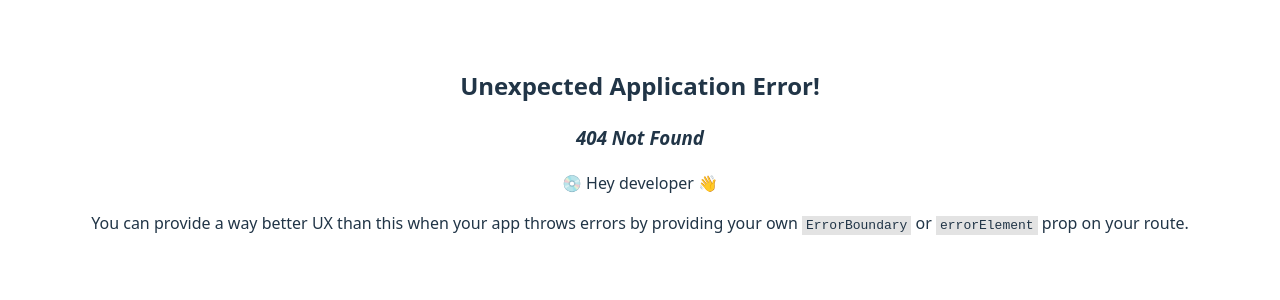
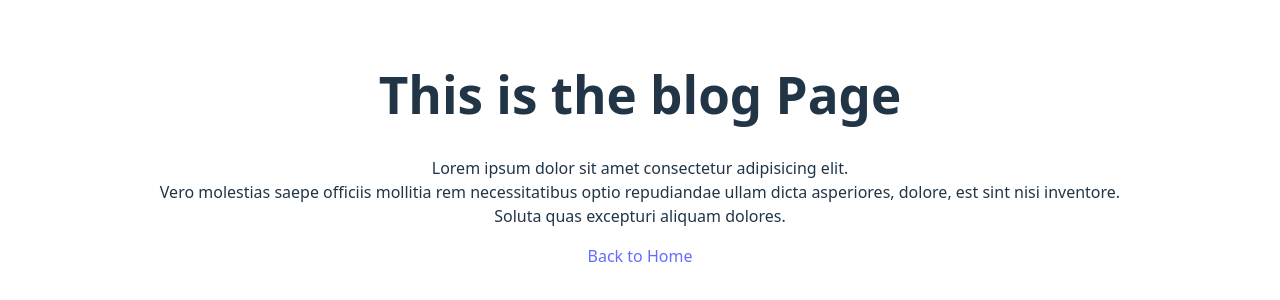
Before and after one commit to Varun-Prasath/React, a React (Vite) app in the folder React-App/: page /blog in a window 1280 px wide. Before the commit this address had no page. Shown: the part 250-550 px from the top of the page. Built offline with nearby package versions, Linux system fonts and the light colour scheme.

Commit message:
simple home and blog page using react router

```diff
--- a/React-App/src/App.jsx
+++ b/React-App/src/App.jsx
@@ -6,13 +6,13 @@ import Counter from './Counter'
 import CarsList from './CarsList'
 import './App.css'
 import Form from './Form'
+import Home from './home'
 
 function App() {
-  const [count, setCount] = useState(0)
 
   return (
     <>
-
+      <Home />
     </>
   );
 }
--- /dev/null
+++ b/React-App/src/Blog.jsx
@@ -0,0 +1,18 @@
+import { Link } from "react-router-dom"
+
+function Blog(){
+    return(
+        <>
+            <h1>This is the blog Page</h1>
+            <p>
+                Lorem ipsum dolor sit amet consectetur adipisicing elit.
+                <br />Vero molestias saepe officiis mollitia rem necessitatibus optio repudiandae ullam dicta asperiores, dolore, est sint nisi inventore.
+                <br />Soluta quas excepturi aliquam dolores.
+            </p>
+            <Link to={"/"}>Back to Home</Link>
+        </>
+    );
+
+}
+
+export default Blog
--- /dev/null
+++ b/React-App/src/Home.jsx
@@ -0,0 +1,12 @@
+import { Link } from "react-router-dom";
+
+function Home(){
+    return(
+        <>
+            <h1>This is the home page</h1>
+            <Link to={"/blog"}>Blog</Link>
+        </>
+    );
+}
+
+export default Home
--- a/React-App/src/main.jsx
+++ b/React-App/src/main.jsx
@@ -4,22 +4,25 @@ import App from './App.jsx'
 import CarsList from './CarsList.jsx'
 import Form from './Form.jsx'
 import './index.css'
-import {createBrowserRouter, RouterProvider} from 'react-router-dom'
+import { createBrowserRouter, RouterProvider } from 'react-router-dom'
+import Home from './home'
+import Blog from './Blog'
 
 const router = createBrowserRouter([
   {
     path : '/',
-    element : <CarsList />
+    element : <Home />
   },
   {
-    path : '/form',
-    element : <Form />
+    path : '/blog',
+    element : <Blog />
   }
 ]);
+
+
 
 createRoot(document.getElementById('root')).render(
   <StrictMode>
     <RouterProvider router = {router} />
-    <App />
   </StrictMode>,
 )
```
